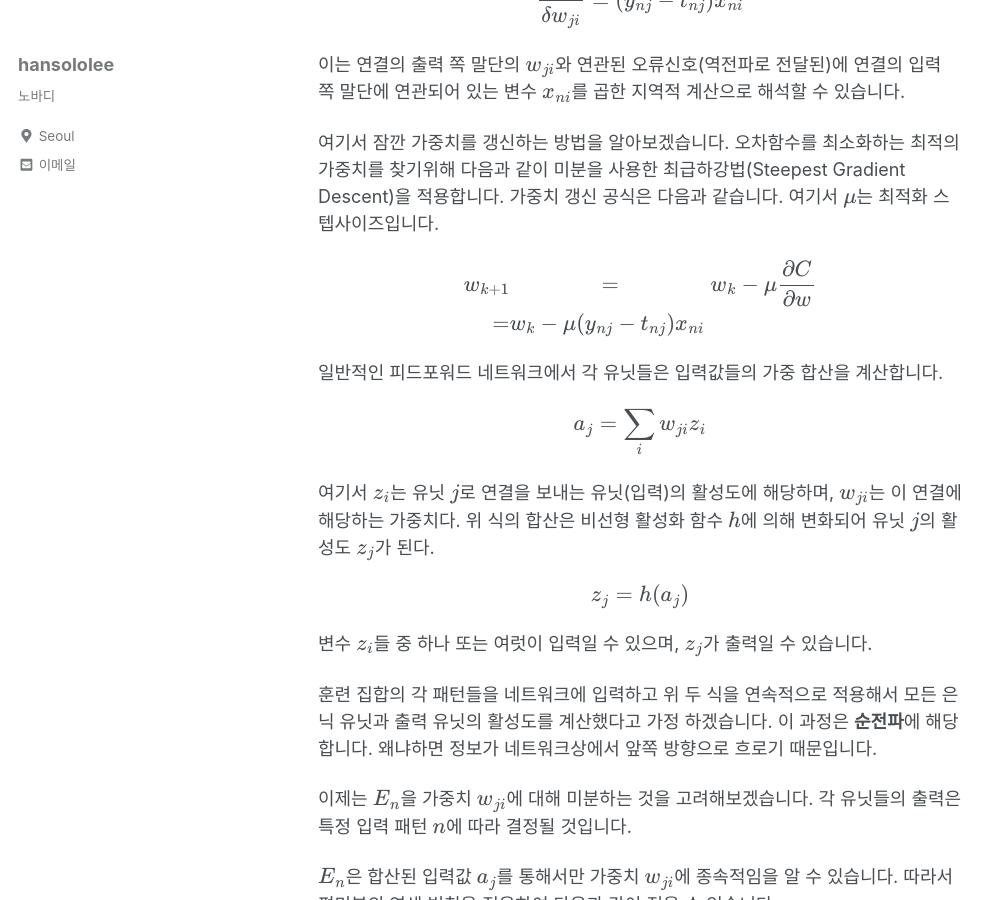
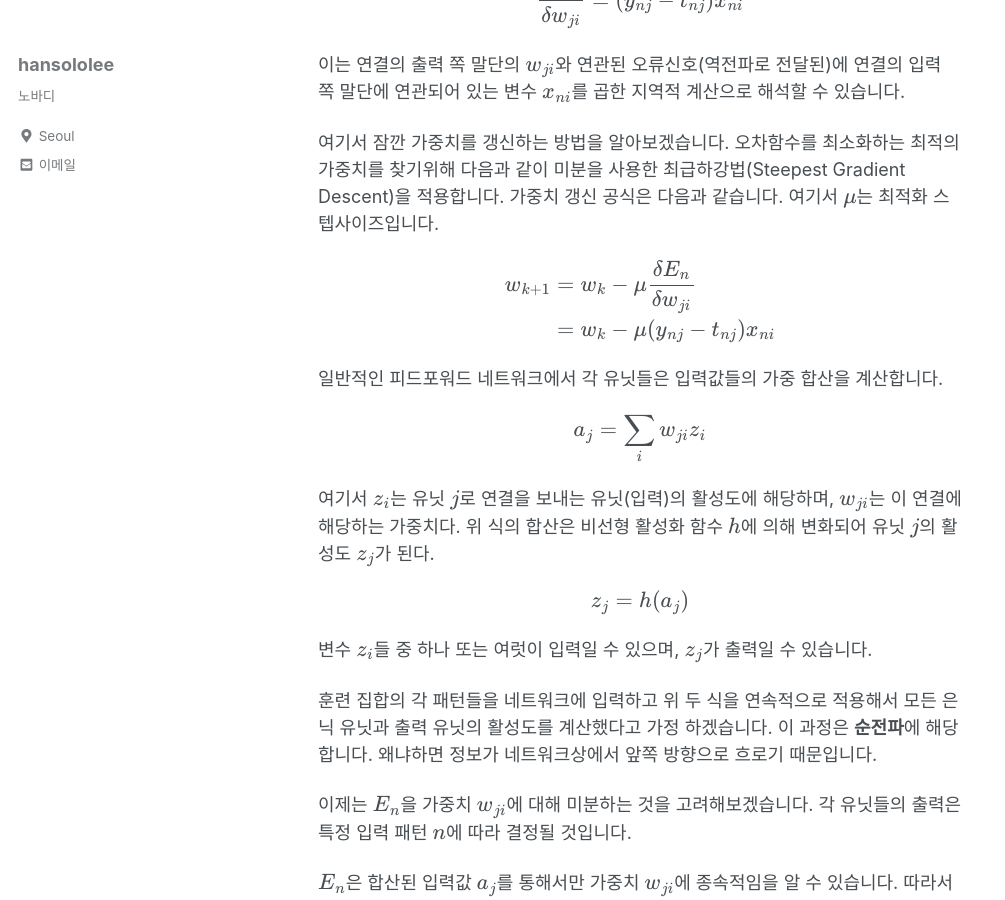
Before and after one commit to arisongha/hansololee.github.io, a Jekyll site: the page built from _posts/2019-01-20-backpropagation.md, in a window 1280 px wide and 900 px high, scrolled down 1090 px. Shown: the whole window, without its empty margins (0-1005 px from the left). Built offline with Jekyll 4.4.1, drawn with Linux system fonts in a browser that asks for light colours; cached includes are drawn as plain includes; nearby versions of some CDN libraries; formulas are drawn with MathJax 3.

Commit message:
Update 2019-01-20-backpropagation.md

```diff
--- a/_posts/2019-01-20-backpropagation.md
+++ b/_posts/2019-01-20-backpropagation.md
@@ -38,8 +38,8 @@ $$\frac {\delta E_n}{\delta w_{ji}} = (y_{nj}-t_{nj})x_{ni}$$
 
 $$
 \begin{eqnarray}
-  w_{k+1}  &=& w_{k} - \mu \frac{\partial C}{\partial w} \\
-  =& w_{k} - \mu (y_{nj}-t_{nj})x_{ni}
+  w_{k+1}  &=& w_{k} - \mu \frac {\delta E_n}{\delta w_{ji}} \\
+  &=& w_{k} - \mu (y_{nj}-t_{nj})x_{ni}
 \end{eqnarray}
 $$
 
```
